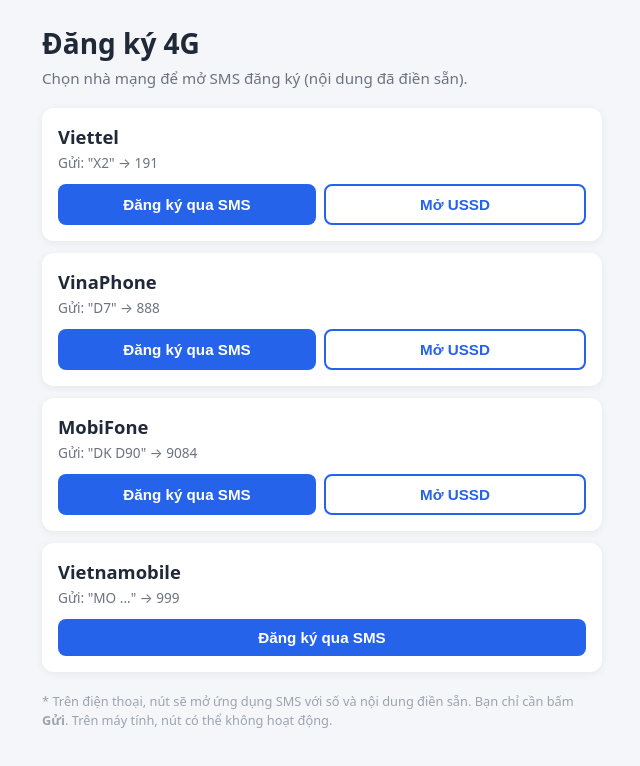
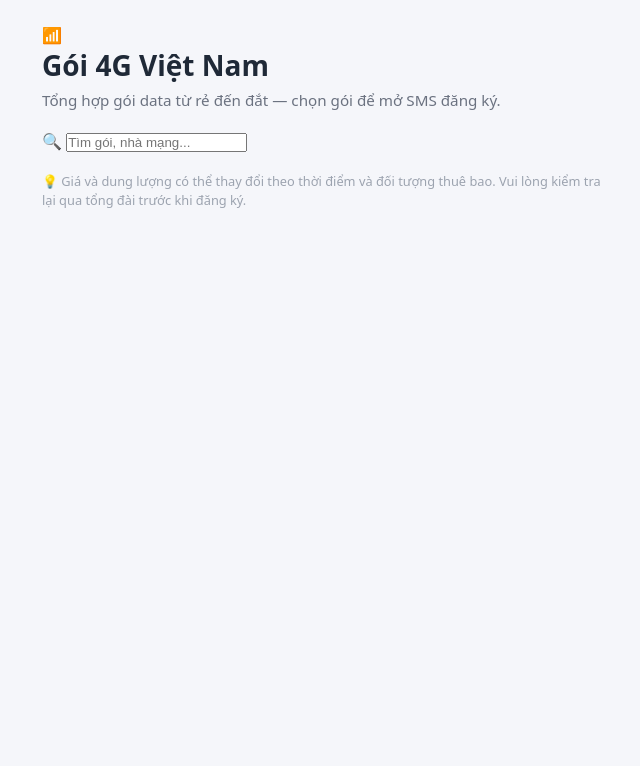
Before and after one commit to Trungne1630/trungni, a plain HTML site: page index.html in a window 1280 px wide. Shown: the whole page, without its empty margins (318-958 px from the left). Drawn offline with Linux system fonts and the light colour scheme.

Commit message:
Update index.html

```diff
--- a/index.html
+++ b/index.html
@@ -3,20 +3,42 @@
 <head>
   <meta charset="UTF-8" />
   <meta name="viewport" content="width=device-width, initial-scale=1.0" />
-  <title>Đăng ký 4G - Nhà mạng Việt Nam</title>
+  <meta name="theme-color" content="#0b1020" />
+  <title>Gói 4G · Nhà mạng Việt Nam</title>
+  <link rel="preconnect" href="https://fonts.googleapis.com">
+  <link rel="preconnect" href="https://fonts.gstatic.com" crossorigin>
+  <link href="https://fonts.googleapis.com/css2?family=Be+Vietnam+Pro:wght@400;500;600;700;800&display=swap" rel="stylesheet">
   <link rel="stylesheet" href="style.css" />
 </head>
 <body>
+  <div class="bg-glow"></div>
+
   <main class="container">
-    <h1>Đăng ký 4G</h1>
-    <p class="subtitle">Chọn nhà mạng để mở SMS đăng ký (nội dung đã điền sẵn).</p>
+    <header class="hero">
+      <div class="logo">📶</div>
+      <h1>Gói <span class="grad">4G</span> Việt Nam</h1>
+      <p class="subtitle">Tổng hợp gói data từ rẻ đến đắt — chọn gói để mở SMS đăng ký.</p>
+    </header>
 
-    <div id="carrier-list" class="carrier-list"></div>
+    <!-- Bộ lọc -->
+    <div class="toolbar">
+      <div class="search-wrap">
+        <span class="search-icon">🔍</span>
+        <input id="search" type="search" placeholder="Tìm gói, nhà mạng..." autocomplete="off" />
+      </div>
+      <div id="filters" class="filters"></div>
+    </div>
 
-    <p class="note">
-      * Trên điện thoại, nút sẽ mở ứng dụng SMS với số và nội dung điền sẵn.
-      Bạn chỉ cần bấm <strong>Gửi</strong>. Trên máy tính, nút có thể không hoạt động.
-    </p>
+    <!-- Danh sách gói -->
+    <section id="plan-list" class="plan-list"></section>
+
+    <p id="empty" class="empty" hidden>Không tìm thấy gói phù hợp.</p>
+
+    <footer class="note">
+      <span>💡</span>
+      <span>Giá và dung lượng có thể thay đổi theo thời điểm và đối tượng thuê bao.
+      Vui lòng kiểm tra lại qua tổng đài trước khi đăng ký.</span>
+    </footer>
   </main>
 
   <script src="script.js"></script>
```
